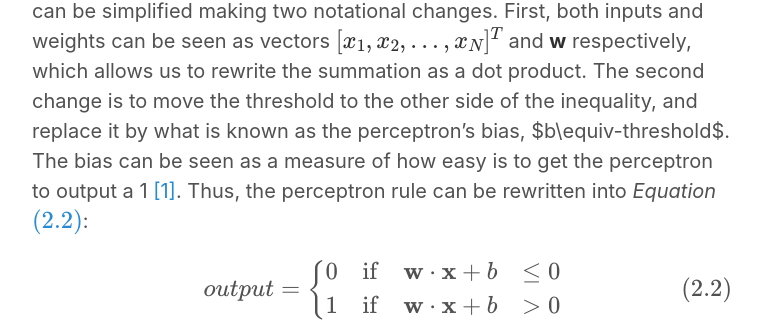
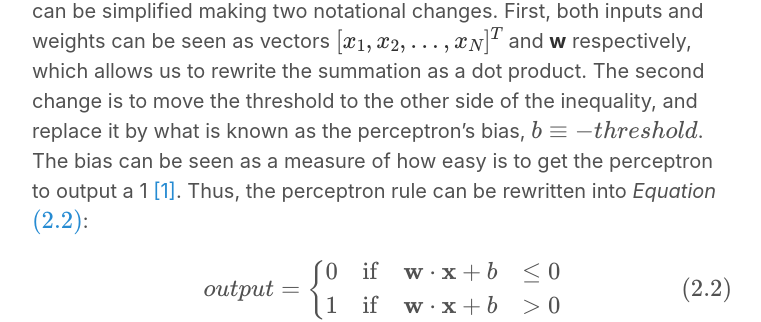
Before and after one commit to lautel/lautel.github.io, a Jekyll site: the page built from _posts/2017-06-03-intro-neural-networks.md, in a window 1280 px wide and 900 px high, scrolled down 2063 px. Shown: the part 231-553 px from the top of the window, without its empty margins (258-1019 px from the left). Built offline with Jekyll 4.4.1, drawn with Linux system fonts in a browser that asks for light colours; formulas are drawn with MathJax 3.

```diff
--- a/_posts/2017-06-03-intro-neural-networks.md
+++ b/_posts/2017-06-03-intro-neural-networks.md
@@ -36,7 +36,7 @@ $$
 \end{equation}
 $$
 
-where it is easy to infer that by varying the weights and the threshold we can get different models of decision-making. However, *Equation \eqref{eq:one}* can be simplified making two notational changes. First, both inputs and weights can be seen as vectors **$$[x_1, x_{2}, ..., x_{N}]^T$$** and **w** respectively, which allows us to rewrite the summation as a dot product. The second change is to move the threshold to the other side of the inequality, and replace it by what is known as the perceptron's bias, $b\equiv-threshold$. The bias can be seen as a measure of how easy is to get the perceptron to output a 1 [[1]](http://www.neuralnetworksanddeeplearning.com). Thus, the perceptron rule can be rewritten into *Equation \eqref{eq:dos}*:
+where it is easy to infer that by varying the weights and the threshold we can get different models of decision-making. However, *Equation \eqref{eq:one}* can be simplified making two notational changes. First, both inputs and weights can be seen as vectors **$$[x_1, x_{2}, ..., x_{N}]^T$$** and **w** respectively, which allows us to rewrite the summation as a dot product. The second change is to move the threshold to the other side of the inequality, and replace it by what is known as the perceptron's bias, $$b\equiv-threshold$$. The bias can be seen as a measure of how easy is to get the perceptron to output a 1 [[1]](http://www.neuralnetworksanddeeplearning.com). Thus, the perceptron rule can be rewritten into *Equation \eqref{eq:dos}*:
 
 $$
 \begin{equation}
```
